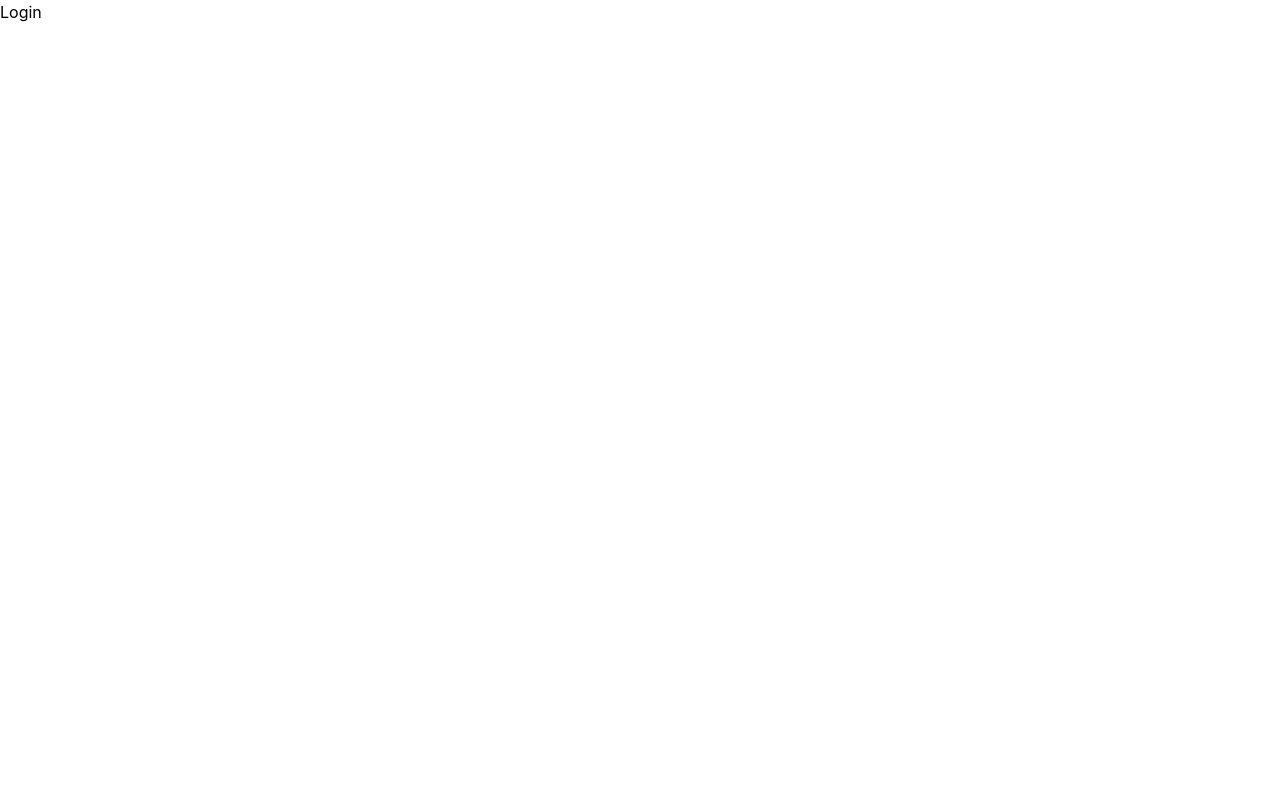
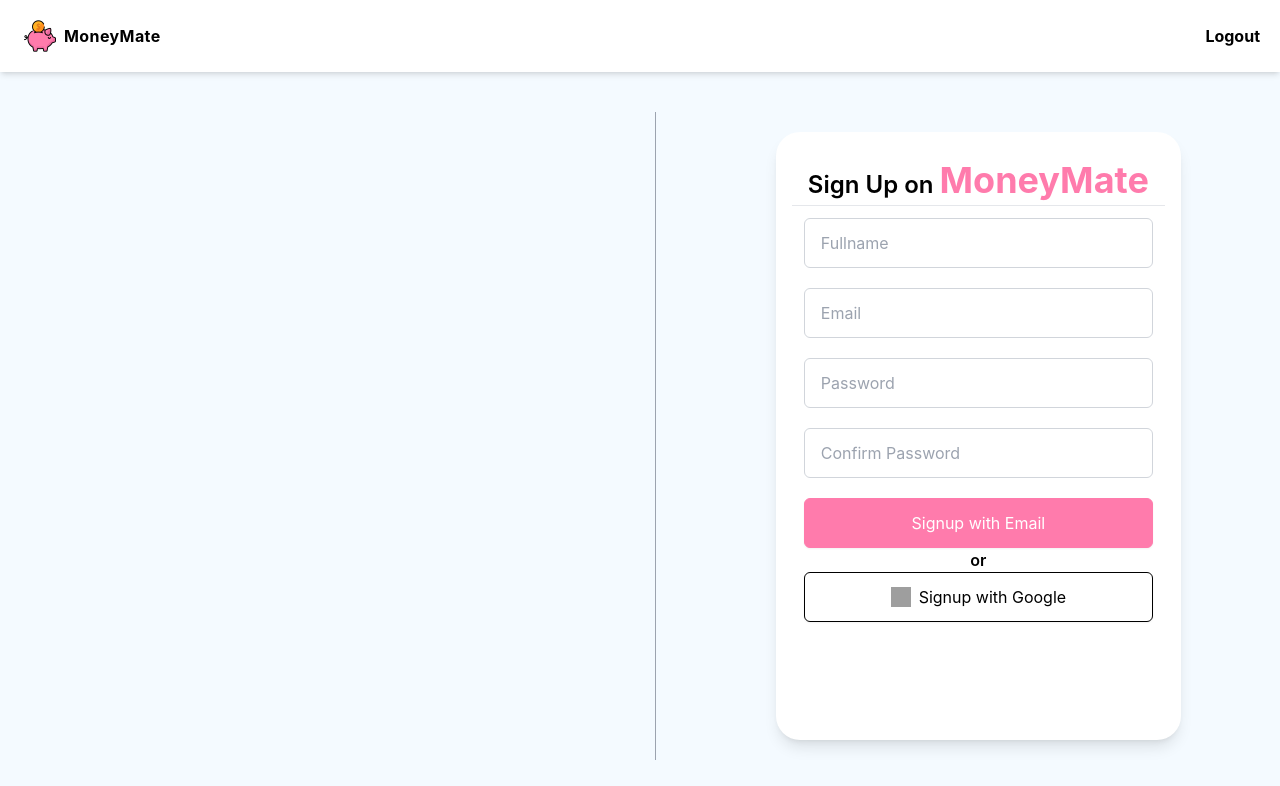
Before and after one commit to Ashwin-2408/MoneyMate, a React (Create React App) app in the folder financetracker/: page / in a window 1280 px wide. Shown: the top 786 px of the page. Built offline with nearby package versions, Linux system fonts and the light colour scheme; grey boxes are pictures that could not be loaded.

Commit message:
styling of Signup Page completed

```diff
--- /dev/null
+++ b/financetracker/src/Components/Input.js
@@ -0,0 +1,20 @@
+import React from "react";
+
+function Input({ label, type = "text", placeholder,state,setState }) {
+  return (
+    <div className="flex flex-col mb-5">
+      <input
+        value={state}
+        type={type}
+        placeholder={placeholder}
+        onChange={(e)=>setState(e.target.value)}
+        required
+        className="border border-gray-300 rounded-md px-4 py-3 text-gray-900
+                   focus:outline-none focus:ring-2 focus:ring-[#ff7bac]
+                   focus:border-transparent transition duration-300"
+      />
+    </div>
+  )
+}
+
+export default Input;
--- /dev/null
+++ b/financetracker/src/Components/Signup.js
@@ -0,0 +1,65 @@
+import React, { useState } from "react";
+import Input from "./Input";
+
+function Signup() {
+  const [name, setName] = useState("");
+  const [email, setEmail] = useState("");
+  const [password, setPassword] = useState("");
+  const [confirmpassword, setConfirmpassword] = useState("");
+  return (
+    <div className="flex flex-col lg:ml-24 rounded-3xl p-4 bg-white h-full w-3/4 shadow-lg font-inter">
+      <div className="font-inter items-center justify-center pt-3">
+        <h1 className="text-center font-semibold text-2xl mb-1">
+          {" "}
+          Sign Up on{" "}
+          <span className="text-[#ff7bac] font-bold text-4xl">
+            MoneyMate
+          </span>{" "}
+        </h1>
+        <hr></hr>
+      </div>
+      <div className="flex flex-col m-3">
+        <form>
+          <Input
+            label="FullName"
+            placeholder="Fullname"
+            state={name}
+            setState={setName}
+          ></Input>
+          <Input
+            label="Email"
+            placeholder="Email"
+            state={email}
+            setState={setEmail}
+          ></Input>
+          <Input
+            label="Password"
+            placeholder="Password"
+            state={password}
+            setState={setPassword}
+          ></Input>
+          <Input
+            label="Confirm Password"
+            placeholder="Confirm Password"
+            state={confirmpassword}
+            setState={setConfirmpassword}
+          ></Input>
+          <button className=" w-full px-4 py-3 border border-solid  border-[#ff7bac] bg-[#ff7bac] rounded-md text-white shadow-sm ">
+            Signup with Email
+          </button>
+          <p className="text-center font-semibold text-black mx-2">or</p>
+          <button className="w-full px-4 py-3 border border-black bg-white rounded-md text-black shadow-sm flex items-center justify-center space-x-2 ">
+            <img
+              src="https://www.gstatic.com/firebasejs/ui/2.0.0/images/auth/google.svg"
+              alt="Google"
+              className="w-5 h-5"
+            />
+            <span>Signup with Google</span>
+          </button>
+        </form>
+      </div>
+    </div>
+  );
+}
+
+export default Signup;
--- a/financetracker/src/Components/header.js
+++ b/financetracker/src/Components/header.js
@@ -0,0 +1,18 @@
+import React from 'react'
+import logo from '../assets/logo.png'
+
+function Header() {
+  return (
+    <div className='flex justify-between font-inter p-4 sticky top-0 left-0 items-center bg-white shadow-md'>
+        <div className='flex items-center space-x-2 p-1 pl-2'>
+            <img src={logo} className='w-auto h-8' alt='logo'/>
+            <h2 className='font-bold tracking-wide text-black'>MoneyMate</h2>
+        </div>
+        <div className='text-black- p-1'>
+            <button className='font-bold'>Logout</button>
+        </div>
+    </div>
+  )
+}
+
+export default Header
--- a/financetracker/src/Pages/Login.js
+++ b/financetracker/src/Pages/Login.js
@@ -1,8 +1,27 @@
 import React from 'react'
-
+import Header from '../Components/Header.js'
+import Signup from '../Components/Signup.js'
+import home from "../assets/home.png"
 function Login() {
   return (
-    <div>Login</div>
+    <div className='flex flex-col min-h-screen'>
+        <Header/>
+        <div className='flex flex-col p-10 flex-1 bg-primary w-full '>
+            <div className='flex   w-full space-x-1 flex-1'>
+                <div className=' w-1/2 flex-grow rounded-3xl mr-8'>
+                {/* This div contains information about the website(logo and details) */}
+                {/* <img src={home}/> */}
+                </div>
+                <div className="w-px bg-gray-400 flex-grow ml-4"></div>
+
+                <div className=' w-1/2 flex-grow rounded-3xl p-5'>
+                {/* This div contains the login signup form */}
+                <Signup/>
+                </div>
+
+            </div>
+        </div>
+    </div>
   )
 }
 
--- a/financetracker/src/index.css
+++ b/financetracker/src/index.css
@@ -5,7 +5,7 @@
 
 
 :root {
-  --primary-color: #09c9c8;
+  --primary-color: #f4faff;
 
 }
 
```
Also changed, not shown: financetracker/src/assets/home.png (added), financetracker/src/assets/logo.png (added).
